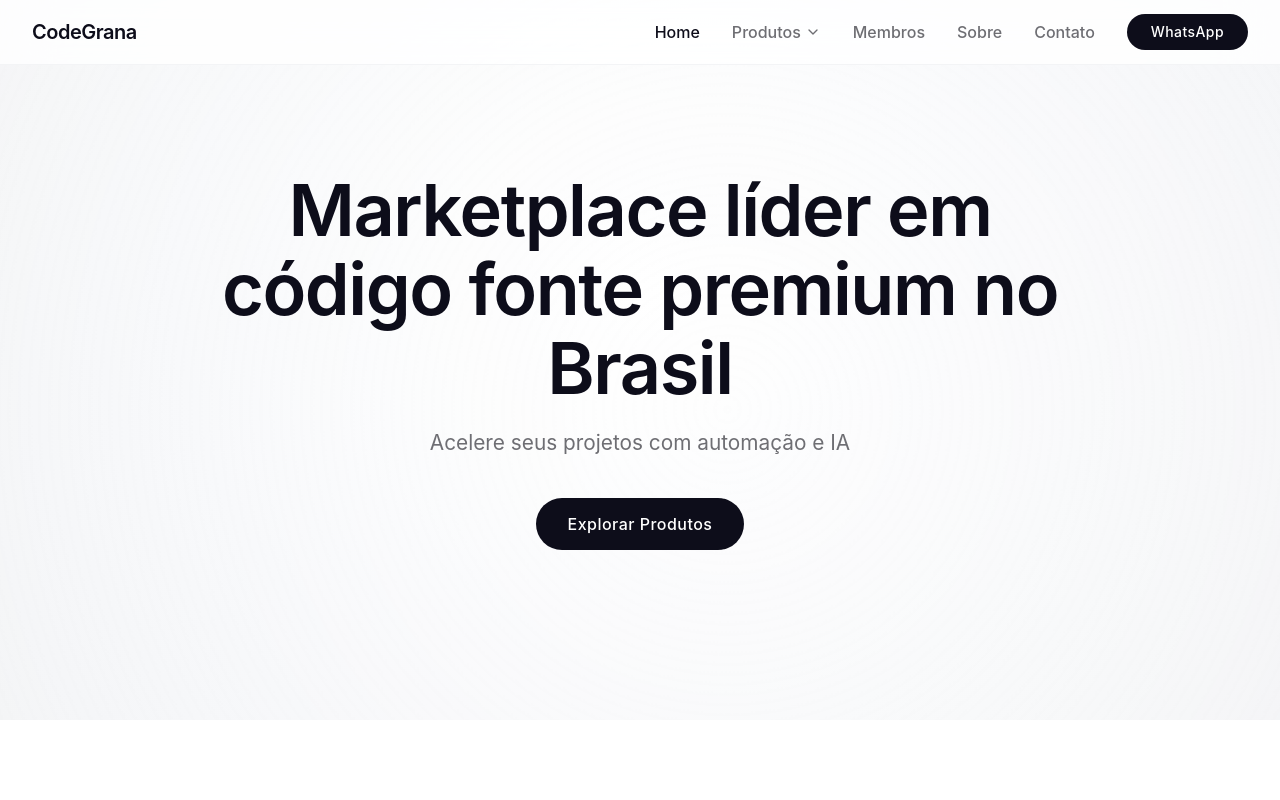
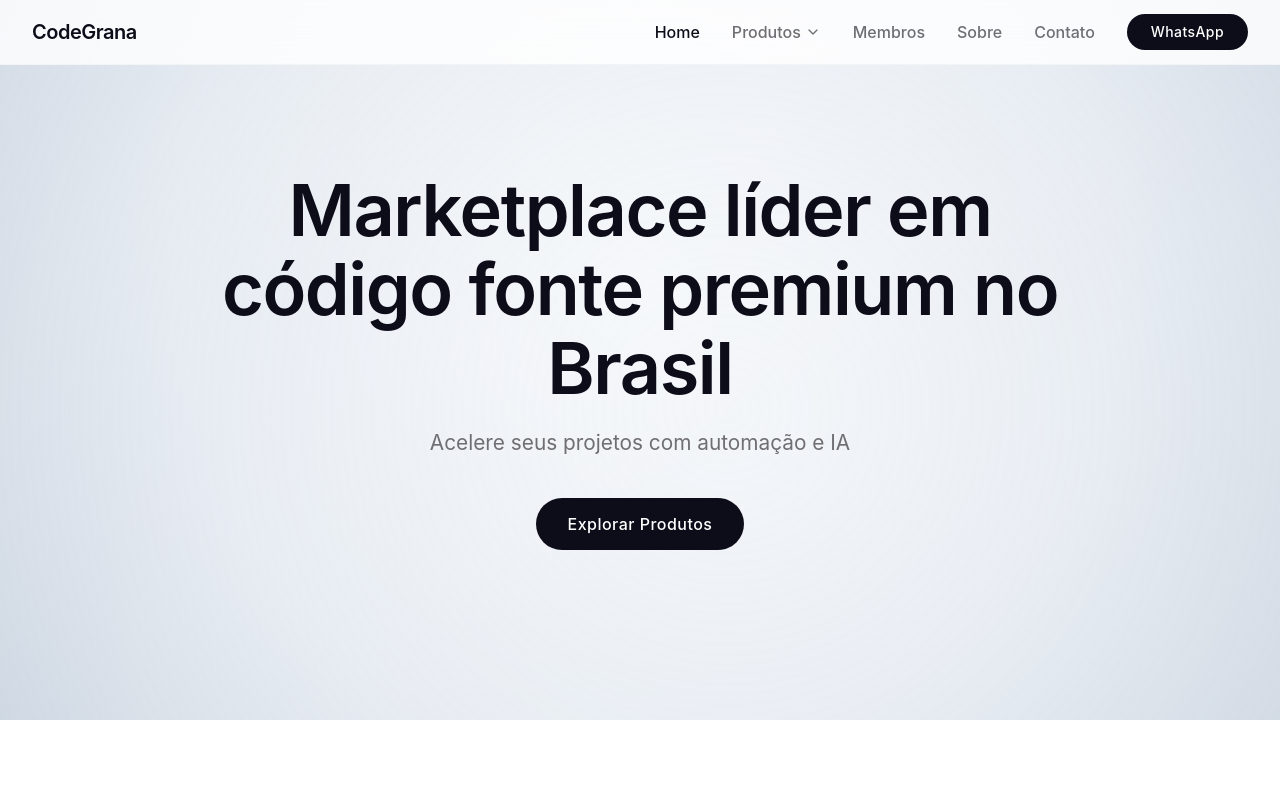
Before and after one commit to CostaMAyssa/code-grana-elevated, a React (Vite) app: page / in a window 1280 px wide. Shown: the top 800 px of the page. Built offline with nearby package versions, Linux system fonts and the light colour scheme; the HTML template or start-up script is replaced by a standard one.

Commit message:
efeito fundo

```diff
--- a/src/pages/Home.tsx
+++ b/src/pages/Home.tsx
@@ -17,7 +17,7 @@ export default function Home() {
         <div
           className="absolute inset-0"
           style={{
-            background: 'radial-gradient(circle at 50% 40%, #ffffff 0%, #f7f8fa 60%, #f3f4f6 100%)'
+            background: 'radial-gradient(circle at 50% 40%, #f1f5f9 0%, #e2e8f0 60%, #cbd5e1 100%)'
           }}
         />
 
```
